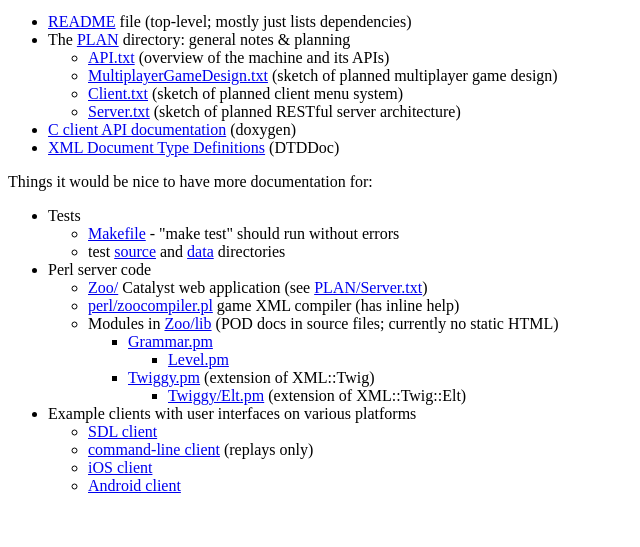
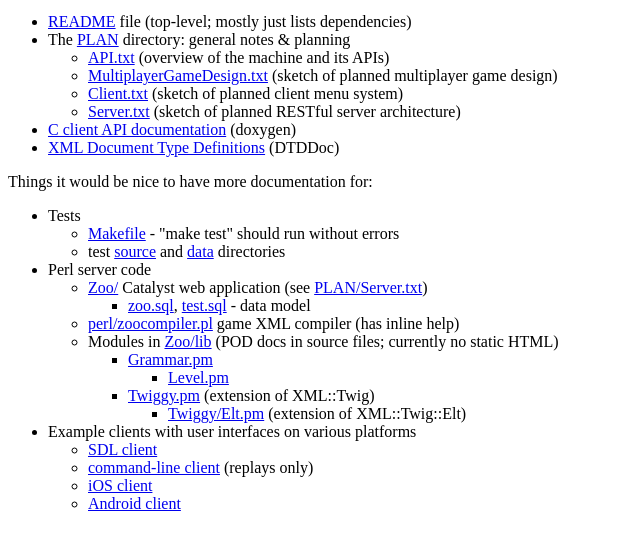
Before and after one commit to ihh/pixelzoo, a plain HTML site: page doc/index.html in a window 1280 px wide. Shown: the part 87-634 px from the top of the page, without its empty margins (0-640 px from the left). Drawn offline with Linux system fonts and the light colour scheme.

Commit message:
Added note on data models to doc/index.html

```diff
--- a/doc/index.html
+++ b/doc/index.html
@@ -50,7 +50,8 @@ Things it would be nice to have more documentation for:
  </li>
 <li> Perl server code
  <ul>
-  <li> <a href="../Zoo">Zoo/</a> Catalyst web application (see <a href="../PLAN/Server.txt">PLAN/Server.txt</a>) </li>
+  <li> <a href="../Zoo">Zoo/</a> Catalyst web application (see <a href="../PLAN/Server.txt">PLAN/Server.txt</a>)
+   <ul> <li> <a href="../Zoo/sql/zoo.sql">zoo.sql</a>, <a href="../Zoo/sql/test.sql">test.sql</a> - data model </li></ul></li>
   <li> <a href="../perl/zoocompiler.pl">perl/zoocompiler.pl</a> game XML compiler (has inline help) </li>
   <li> Modules in <a href="../Zoo/lib/">Zoo/lib</a> (POD docs in source files; currently no static HTML)
    <ul>
```
